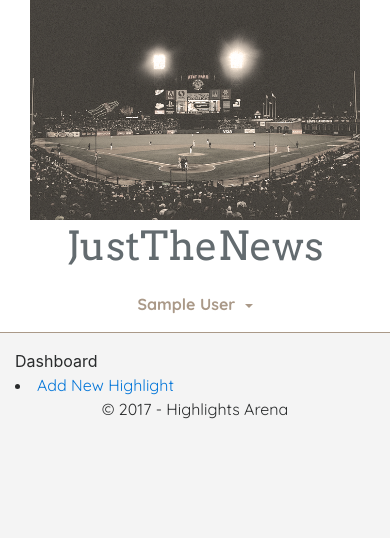
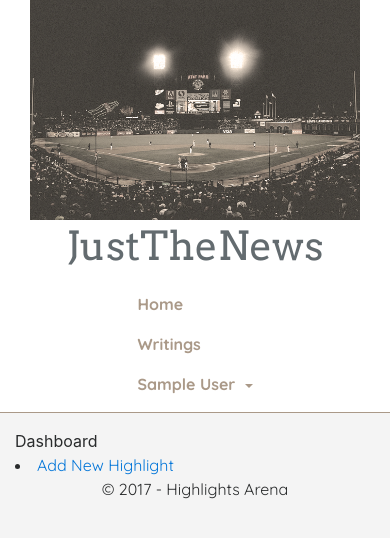
Before and after one commit to fullcode100/sportsreport-php-laravel, a Laravel app: page /home in a window 390 px wide, after a click that opens the changed part. Shown: the top 538 px of the page. Run offline with Laravel 8, Linux system fonts and the light colour scheme; the visitor is signed in with stand-in values (Sample User, id 1); settings files or empty folders that the repository lacks are supplied; some libraries are stand-ins or nearby versions.

Commit message:
Updated home page navigation. Fixed bootstrap 4 responsive images.

```diff
--- a/app/Http/Controllers/interpreter.php
+++ b/app/Http/Controllers/interpreter.php
@@ -113,7 +113,7 @@ class interpreter extends Controller
 
 	private function static_embed($static_url){
 
-		$imgur_formed_embed_code = '<img src="' . $static_url . '" class="img-responsive">';
+		$imgur_formed_embed_code = '<img src="' . $static_url . '" class="img-fluid">';
 
 		return $imgur_formed_embed_code;
 	}
--- a/resources/views/layouts/app.blade.php
+++ b/resources/views/layouts/app.blade.php
@@ -37,17 +37,17 @@
                 </button>
                     <div class="collapse navbar-collapse" id="navbarNav">
                         <ul class="navbar-nav center-nav-links">
-                        <!--<li class="nav-item active">
+                        <li class="nav-item">
                             <a class="nav-link" href="/">Home <span class="sr-only">(current)</span></a>
                          </li>
                         <li class="nav-item">
-                            <a class="nav-link" href="#">Features</a>
-                        </li>-->
+                            <a class="nav-link" href="http://blog.highlightsarena.com/">Writings</a>
+                        </li>
                         @guest
                             <li>&nbsp;</li>
                         @else
                         <li class="nav-item dropdown">
-                            <a class="nav-link dropdown-toggle" href="http://example.com" id="navbarDropdownMenuLink" data-toggle="dropdown" aria-haspopup="true" aria-expanded="false">
+                            <a class="nav-link dropdown-toggle" href="{{ url('/') }}" id="navbarDropdownMenuLink" data-toggle="dropdown" aria-haspopup="true" aria-expanded="false">
                               {{ Auth::user()->name }} <span class="caret"></span>
                             </a>
                             <div class="dropdown-menu" aria-labelledby="navbarDropdownMenuLink">
```
Also changed, not shown: public/css/app.css.
